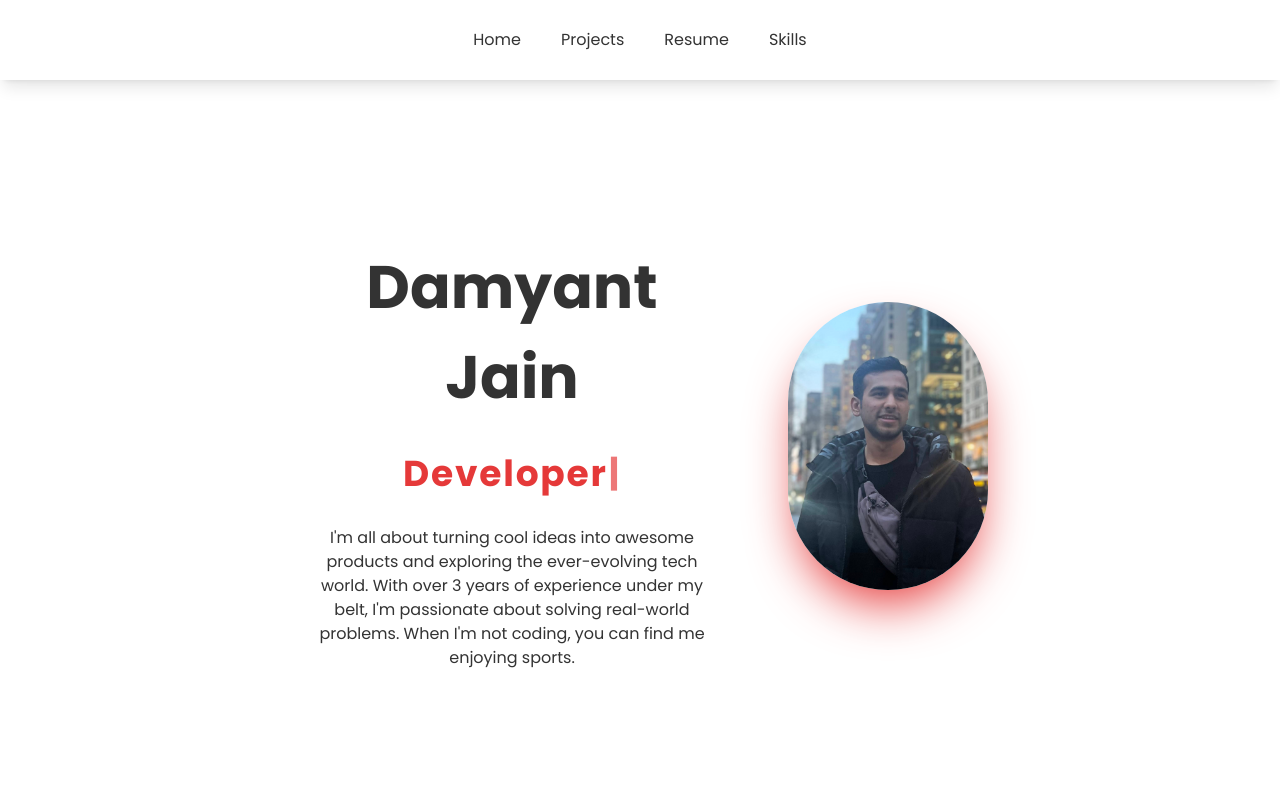
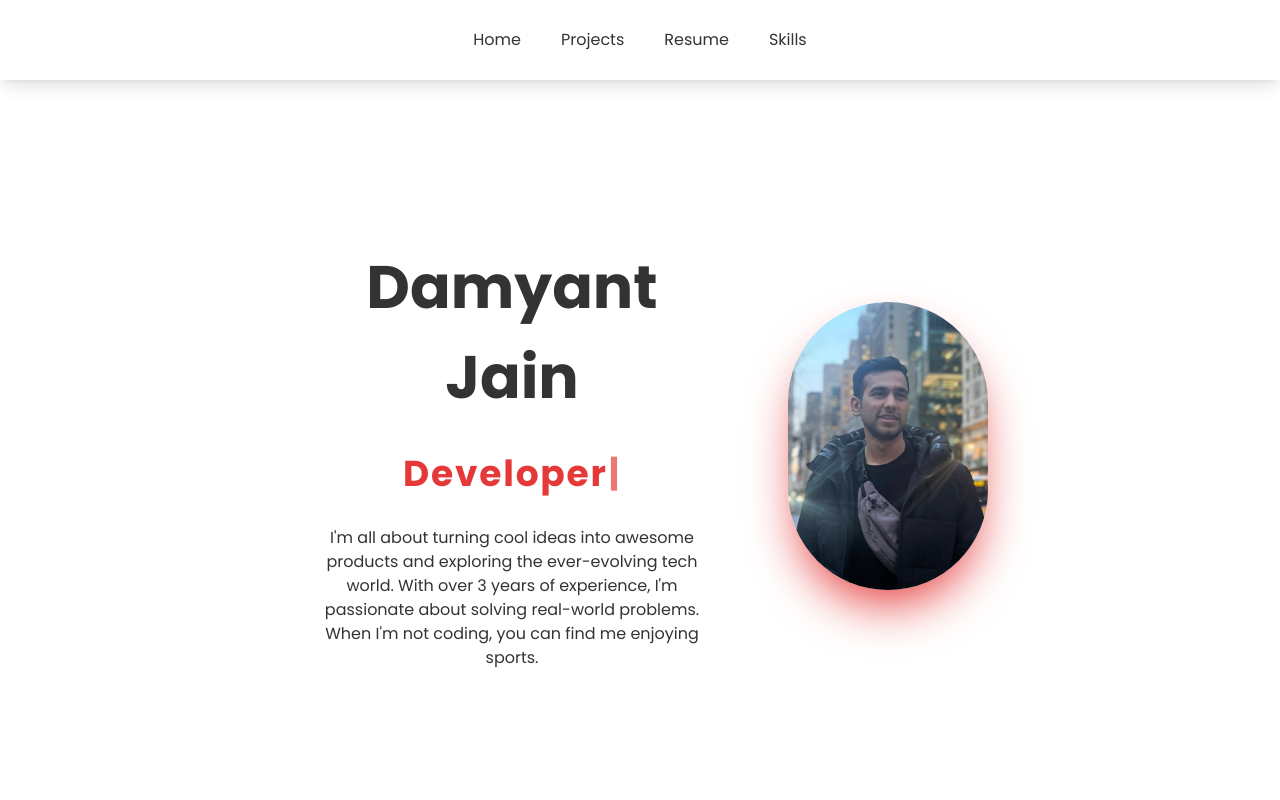
Before and after one commit to damyantjain/portfolio-website, a React (Vite) app: page / in a window 1280 px wide. Shown: the top 800 px of the page. Built offline with nearby package versions, Linux system fonts and the light colour scheme.

Commit message:
Minor intro change

```diff
--- a/src/components/Intro.jsx
+++ b/src/components/Intro.jsx
@@ -23,8 +23,7 @@ const Intro = () => {
           </div>
           <div className="align-middle text-center font-poppins  text-[#333333]">
             I'm all about turning cool ideas into awesome products and exploring
-            the ever-evolving tech world. With over 3 years of experience under
-            my belt, I'm passionate about solving real-world problems. When I'm
+            the ever-evolving tech world. With over 3 years of experience, I'm passionate about solving real-world problems. When I'm
             not coding, you can find me enjoying sports.
           </div>
         </div>
```
